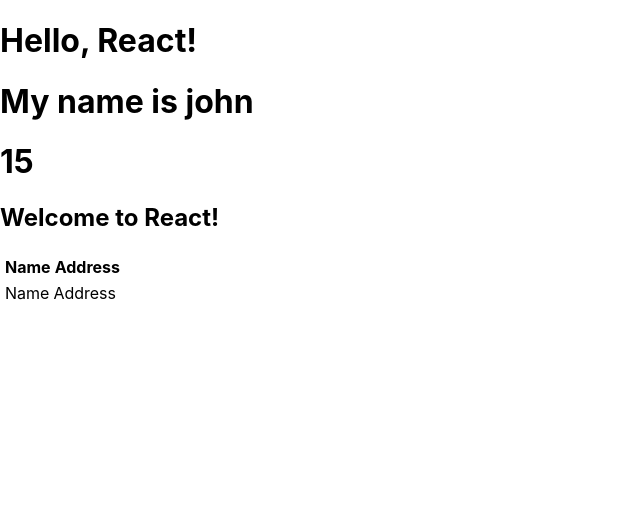
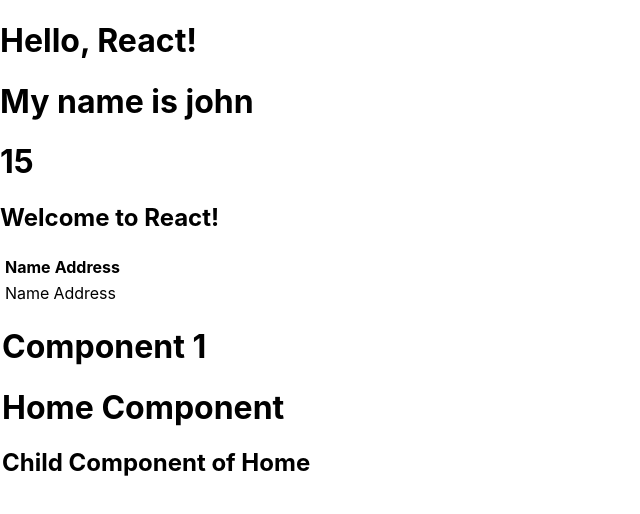
Before and after one commit to jasirpk/Web-Design-by-React, a React (Create React App) app: page / in a window 1280 px wide. Shown: the top 514 px of the page, without its empty margins (0-640 px from the left). Built offline with nearby package versions, Linux system fonts and the light colour scheme.

Commit message:
master and child function components configured

```diff
--- a/src/App.js
+++ b/src/App.js
@@ -1,6 +1,9 @@
 import logo from './logo.svg';
 import './App.css';
 import React from 'react';
+import Header from './components/Header';
+import Home from './components/Home';
+
 
 function App() {
   const name = 'john';
@@ -21,6 +24,9 @@
         <table>
           <Row />
           <Column />
+         { /* component from header.js */}
+          <Header/>
+          <Home/>
         </table>
       </div>
     </>
--- /dev/null
+++ b/src/components/Child.js
@@ -0,0 +1,11 @@
+import React from 'react'
+
+const Child = () => {
+  return (
+    <div>
+        <h2>Child Component of Home</h2>
+    </div>
+  )
+}
+
+export default Child
--- /dev/null
+++ b/src/components/Header.js
@@ -0,0 +1,11 @@
+import React from 'react'
+
+const Header = () => {
+  return (
+  <div>
+    <h1>Component 1</h1>
+  </div>
+  );
+}
+
+export default Header
--- /dev/null
+++ b/src/components/Home.js
@@ -0,0 +1,13 @@
+import React from 'react'
+import Child from './Child';
+
+const Home = () => {
+  return (
+    <div>
+        <h1>Home Component</h1>
+        <Child />
+    </div>
+  )
+}
+
+export default Home
```
